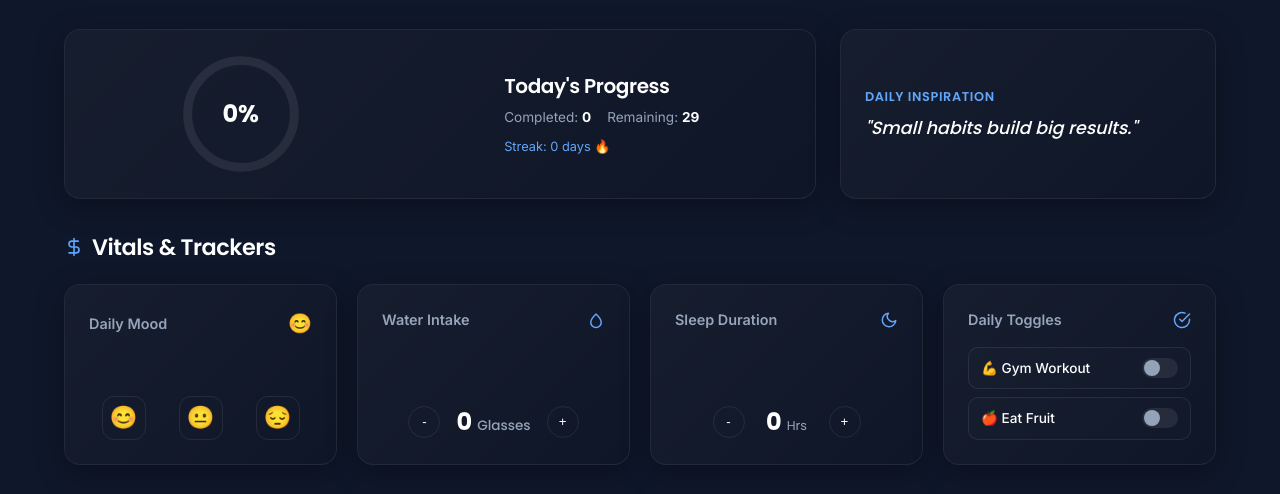
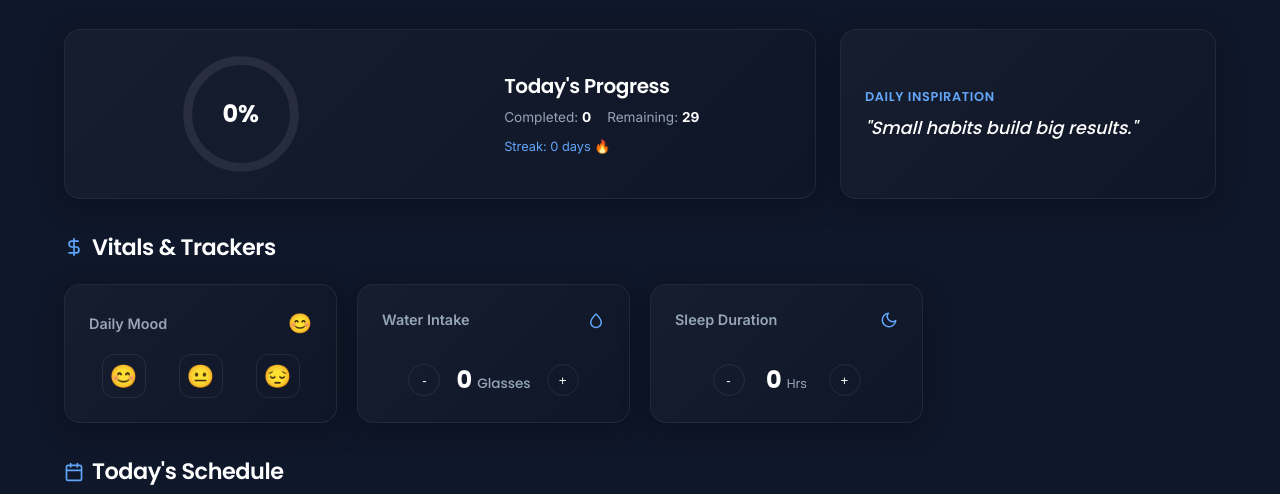
Before and after one commit to Dhinesh-cmd/HabbitTracker, a plain HTML site: page index.html in a window 1280 px wide. Shown: the part 236-730 px from the top of the page. Drawn offline with Linux system fonts and the light colour scheme.

Commit message:
Fixed dashboard bugs

```diff
--- a/index.html
+++ b/index.html
@@ -168,23 +168,7 @@
           </div>
         </div>
 
-        <!-- Checklists/Quick Toggles Card -->
-        <div class="glass-card tracker-card" id="togglesTrackerCard">
-          <div class="tracker-header">
-            <span class="tracker-title">Daily Toggles</span>
-            <svg xmlns="http://www.w3.org/2000/svg" width="18" height="18" viewBox="0 0 24 24" fill="none" stroke="currentColor" stroke-width="2" stroke-linecap="round" stroke-linejoin="round"><path d="M22 11.08V12a10 10 0 1 1-5.93-9.14"/><polyline points="22 4 12 14.01 9 11.01"/></svg>
-          </div>
-          <div style="display: flex; flex-direction: column; gap: 8px;">
-            <div class="toggle-tracker-row" id="toggleGymBtn" role="checkbox" aria-checked="false">
-              <span class="toggle-label">💪 Gym Workout</span>
-              <div class="toggle-switch"></div>
-            </div>
-            <div class="toggle-tracker-row" id="toggleFruitBtn" role="checkbox" aria-checked="false">
-              <span class="toggle-label">🍎 Eat Fruit</span>
-              <div class="toggle-switch"></div>
-            </div>
-          </div>
-        </div>
+
       </div>
     </section>
 
--- a/js/app.js
+++ b/js/app.js
@@ -172,8 +172,12 @@ class HabitTrackerApp {
     }
 
     // Daily Toggles buttons
-    this.dom.toggleGymBtn.addEventListener('click', () => this.toggleSimpleTracker("gym", this.dom.toggleGymBtn));
-    this.dom.toggleFruitBtn.addEventListener('click', () => this.toggleSimpleTracker("fruit", this.dom.toggleFruitBtn));
+    if (this.dom.toggleGymBtn) {
+      this.dom.toggleGymBtn.addEventListener('click', () => this.toggleSimpleTracker("gym", this.dom.toggleGymBtn));
+    }
+    if (this.dom.toggleFruitBtn) {
+      this.dom.toggleFruitBtn.addEventListener('click', () => this.toggleSimpleTracker("fruit", this.dom.toggleFruitBtn));
+    }
 
     // Dismiss Celebration overlay
     this.dom.dismissCelebrationBtn.addEventListener('click', () => {
@@ -263,13 +267,13 @@ class HabitTrackerApp {
     this.dom.sleepHoursText.innerHTML = `${sleep} <span>Hrs</span>`;
 
     // Gym toggle UI
-    if (data.__tracker_gym) {
+    if (data.__tracker_gym && this.dom.toggleGymBtn) {
       this.dom.toggleGymBtn.classList.add('active');
       this.dom.toggleGymBtn.setAttribute('aria-checked', 'true');
     }
 
     // Fruit toggle UI
-    if (data.__tracker_fruit) {
+    if (data.__tracker_fruit && this.dom.toggleFruitBtn) {
       this.dom.toggleFruitBtn.classList.add('active');
       this.dom.toggleFruitBtn.setAttribute('aria-checked', 'true');
     }
```
Also changed, not shown: sw.js (+20 -22 lines).
